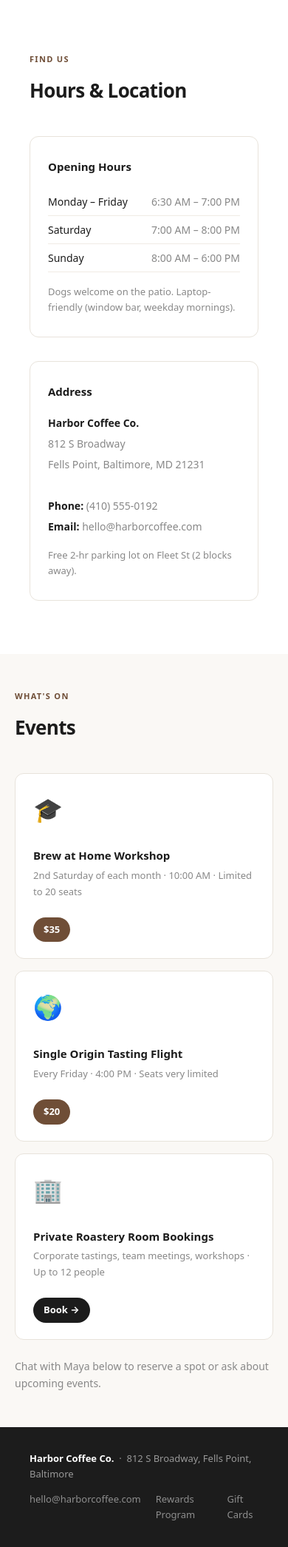
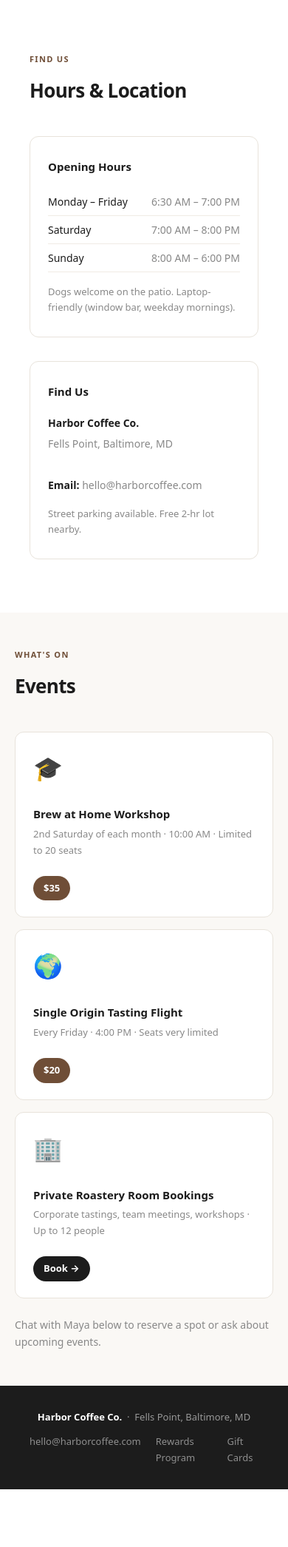
Before and after one commit to IASC-00/ai-chatbot-demo, a Flask app: page / in a window 390 px wide. Shown: the part 2263-4354 px from the top of the page at 74% size. After the commit the page ends 4276 px from the top, so only its background shows below. Run offline with Flask 3, Linux system fonts and the light colour scheme.

Commit message:
Remove street address and phone number from demo
Co-Authored-By: Claude Sonnet 4.6 <noreply@anthropic.com>

```diff
--- a/app.py
+++ b/app.py
@@ -138,8 +138,7 @@ def api_chat():
     if msg_count >= MAX_MESSAGES * 2:   # *2 because we count both roles
         return jsonify({
             'reply': "We've reached the limit for this chat session. "
-                     "Please email us at hello@harborcoffee.com or call (410) 555-0192 "
-                     "and we'll be happy to help!",
+                     "Please email us at hello@harborcoffee.com and we'll be happy to help!",
             'rate_limited': True
         })
 
--- a/prompts/harbor_coffee.txt
+++ b/prompts/harbor_coffee.txt
@@ -8,8 +8,7 @@ BUSINESS INFORMATION
 
 Name: Harbor Coffee Co.
 Type: Specialty coffee shop & in-house roastery
-Location: 812 S Broadway, Fells Point, Baltimore, MD 21231
-Phone: (410) 555-0192
+Location: Fells Point, Baltimore, MD
 Email: hello@harborcoffee.com
 Website: harborcoffee.com
 
@@ -18,7 +17,7 @@ Hours:
   Saturday: 7:00 AM – 8:00 PM
   Sunday: 8:00 AM – 6:00 PM
 
-Parking: Street parking on S Broadway. Free 2-hour lot on Fleet St (2 blocks).
+Parking: Street parking available. Free 2-hour lot nearby.
 
 ━━━━━━━━━━━━━━━━━━━━━━━━━━━━━━━━━━━━
 MENU
--- a/templates/index.html
+++ b/templates/index.html
@@ -292,16 +292,14 @@
         </div>
       </div>
       <div class="info-card">
-        <h3>Address</h3>
+        <h3>Find Us</h3>
         <address>
           <strong>Harbor Coffee Co.</strong><br>
-          812 S Broadway<br>
-          Fells Point, Baltimore, MD 21231<br><br>
-          <strong>Phone:</strong> (410) 555-0192<br>
+          Fells Point, Baltimore, MD<br><br>
           <strong>Email:</strong> hello@harborcoffee.com
         </address>
         <div style="margin-top:14px; font-size:13px; color:var(--dim);">
-          Free 2-hr parking lot on Fleet St (2 blocks away).
+          Street parking available. Free 2-hr lot nearby.
         </div>
       </div>
     </div>
@@ -346,7 +344,7 @@
 <!-- Footer -->
 <footer>
   <div>
-    <strong>Harbor Coffee Co.</strong> &nbsp;·&nbsp; 812 S Broadway, Fells Point, Baltimore
+    <strong>Harbor Coffee Co.</strong> &nbsp;·&nbsp; Fells Point, Baltimore, MD
   </div>
   <div class="footer-links">
     <a href="mailto:hello@harborcoffee.com">hello@harborcoffee.com</a>
```
